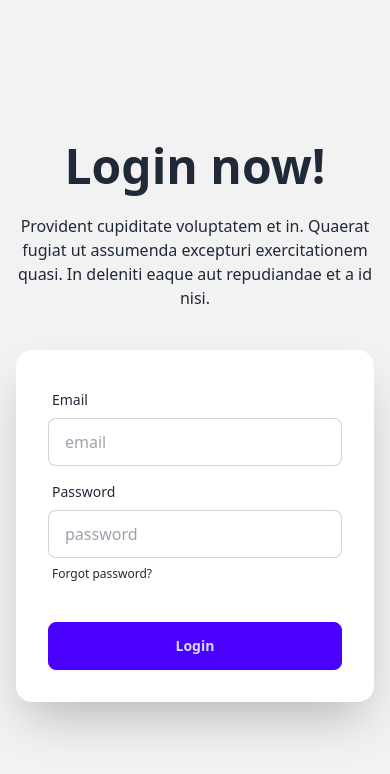
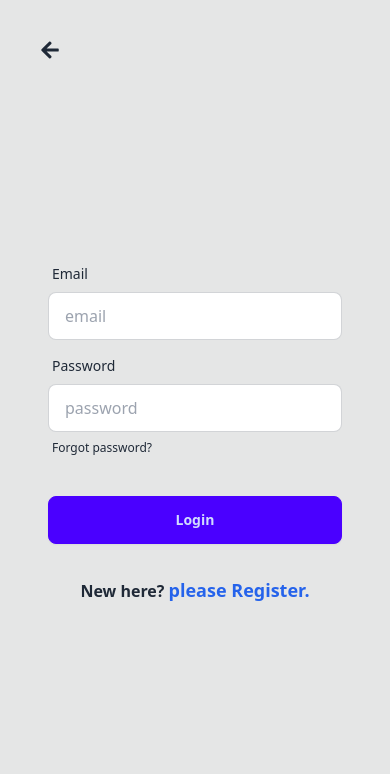
Before and after one commit to tazbir01/work-wave-client, a React (Vite) app: page /login in a window 390 px wide. Shown: the top 774 px of the page. Built offline with nearby package versions, Linux system fonts and the light colour scheme.

Commit message:
added react helmet

```diff
--- a/package.json
+++ b/package.json
@@ -14,6 +14,7 @@
     "match-sorter": "^6.3.1",
     "react": "^18.2.0",
     "react-dom": "^18.2.0",
+    "react-helmet-async": "^2.0.1",
     "react-icons": "^4.12.0",
     "react-router-dom": "^6.20.0",
     "sort-by": "^1.2.0",
--- a/src/Pages/Home/Home/Home.jsx
+++ b/src/Pages/Home/Home/Home.jsx
@@ -1,3 +1,4 @@
+import { Helmet } from "react-helmet-async";
 import Banner from "../Banner/Banner";
 import OurSense from "../OurSense/OurSense";
 import OurServices from "../OurServices/OurServices";
@@ -6,6 +7,9 @@ import Testimonial from "../Testimonial/Testimonial";
 const Home = () => {
     return (
         <div>
+            <Helmet>
+                <title>Work Wave | Home</title>
+            </Helmet>
             <Banner></Banner>
             <div className="max-w-6xl mx-auto space-y-10 my-10">
                 <OurServices></OurServices>
--- a/src/Pages/Login/Login.jsx
+++ b/src/Pages/Login/Login.jsx
@@ -1,13 +1,19 @@
+import { Helmet } from "react-helmet-async";
+import { FaArrowLeft } from "react-icons/fa";
+import { Link } from "react-router-dom";
 
 const Login = () => {
     return (
-        <div className="hero min-h-screen bg-base-200">
-            <div className="hero-content flex-col lg:flex-row-reverse">
+        <div className="hero min-h-screen bg-base-300">
+            <Helmet>
+                <title>Work Wave | Login</title>
+            </Helmet>
+            <Link to="/"><div className=" absolute top-10 left-10 md:left-20 text-xl"><FaArrowLeft></FaArrowLeft></div></Link>
+            <div className="hero-content flex-col w-full md:w-3/5 lg:w-1/3">
                 <div className="text-center lg:text-left">
-                    <h1 className="text-5xl font-bold">Login now!</h1>
-                    <p className="py-6">Provident cupiditate voluptatem et in. Quaerat fugiat ut assumenda excepturi exercitationem quasi. In deleniti eaque aut repudiandae et a id nisi.</p>
+                    <h1 className="md:text-4xl hidden lg:block lg:text-5xl font-bold">Login now!</h1>
                 </div>
-                <div className="card shrink-0 w-full max-w-sm shadow-2xl bg-base-100">
+                <div className="card w-full border-black md:border-2 ">
                     <form className="card-body">
                         <div className="form-control">
                             <label className="label">
@@ -28,6 +34,7 @@ const Login = () => {
                             <button className="btn btn-primary">Login</button>
                         </div>
                     </form>
+                    <p className="text-center mb-8 font-bold">New here? <Link className="text-lg font-bold text-blue-600" to="/register">please Register.</Link></p>
                 </div>
             </div>
         </div>
--- a/src/main.jsx
+++ b/src/main.jsx
@@ -5,9 +5,12 @@ import {
   RouterProvider,
 } from "react-router-dom";
 import { router } from './Routes/Routes';
+import { HelmetProvider } from 'react-helmet-async';
 
 ReactDOM.createRoot(document.getElementById('root')).render(
   <React.StrictMode>
-    <RouterProvider router={router} />
+    <HelmetProvider>
+      <RouterProvider router={router} />
+    </HelmetProvider>
   </React.StrictMode>,
 )
```
Also changed, not shown: 1 other file (tests, documents, lock files or other folders).
